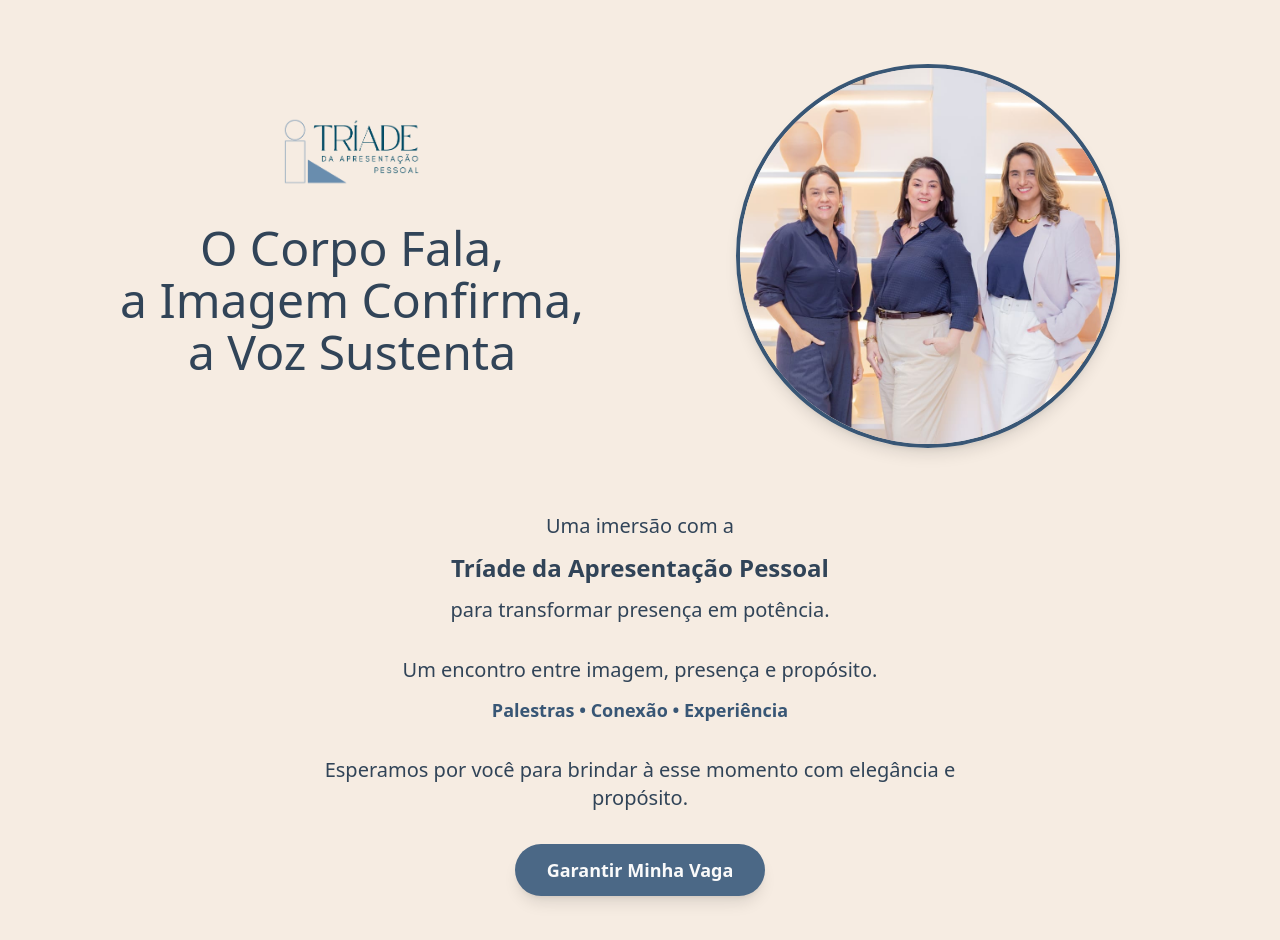
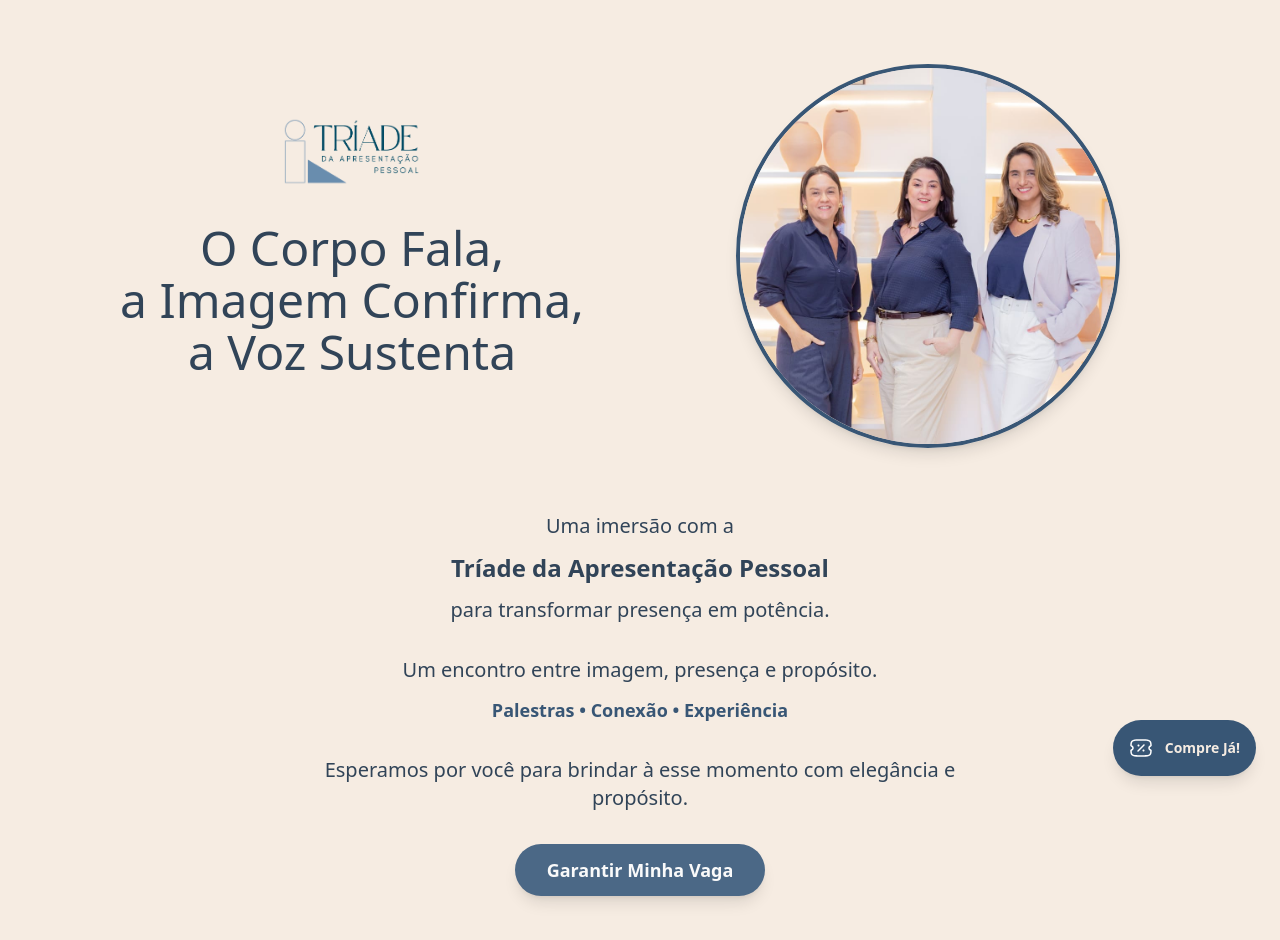
Before and after one commit to kainamf/triade-da-apresentacao-pessoal, a React (Create React App) app: page / in a window 1280 px wide. Shown: the top 940 px of the page. Built offline with nearby package versions, Linux system fonts and the light colour scheme.

Commit message:
feat: Add EventButton component and integrate ticket SVG icon for event purchase refactor: Remove WhatsAppButton component and clean up constants

```diff
--- a/src/App.tsx
+++ b/src/App.tsx
@@ -4,6 +4,7 @@
 import Target from './components/Target';
 import Footer from './components/Footer';
 import Venue from './components/Venue';
+import EventButton from './components/EventButton';
 
 function App() {
 
@@ -27,6 +28,7 @@
       <Venue />
 
       <Footer />
+      <EventButton />
     </div>
   );
 }
--- /dev/null
+++ b/src/components/EventButton.tsx
@@ -0,0 +1,23 @@
+import { EVENT_LINK } from '../constants';
+
+
+function EventButton() {
+    return (
+        <div className="fixed bottom-6 right-2 sm:right-6 z-50">
+            <a
+                href={EVENT_LINK}
+                target="_blank"
+                className="bg-secondary-500 hover:bg-secondary-700 text-primary-100 p-3 sm:p-4 rounded-full shadow-lg transition-all transform hover:scale-110 flex items-center gap-2 sm:gap-3 max-w-xs sm:max-w-none"
+            >
+                <span className="flex items-center justify-center" style={{ width: 24, height: 24 }}>
+                    <img src="/assets/icons/ticket.svg" alt="Ticket" width={24} height={24} />
+                </span>
+                <div className="flex flex-col sm:flex-row sm:items-center gap-1 sm:gap-2">
+                    <span className="font-semibold text-xs sm:text-sm">Compre Já!</span>
+                </div>
+            </a>
+        </div>
+    );
+}
+
+export default EventButton;
--- a/src/components/WhatsAppButton.tsx
+++ /dev/null
@@ -1,21 +0,0 @@
-import { WHATSAPP_LINK } from '../constants';
-
-
-function WhatsAppButton() {
-    return (
-        <div className="fixed bottom-6 right-2 sm:right-6 z-50">
-            <a
-                href={WHATSAPP_LINK}
-                target="_blank"
-                className="bg-primary-500 hover:bg-primary-700 text-font p-4 rounded-full shadow-lg transition-all transform hover:scale-110 flex items-center gap-3"
-            >
-                <span className="flex items-center justify-center" style={{ width: 24, height: 24 }}>
-                    <img src="/assets/icons/whatsapp.svg" alt="WhatsApp" width={24} height={24} />
-                </span>
-                <span className="hidden sm:inline font-semibold text-background px-2 rounded">WhatsApp</span>
-            </a>
-        </div>
-    );
-}
-
-export default WhatsAppButton;
--- a/src/constants.ts
+++ b/src/constants.ts
@@ -1,11 +1,6 @@
 // Informações centralizadas para uso nos componentes
-export const PHONE = '';
-export const EMAIL = '';
-export const ADDRESS = '';
-export const WHATSAPP_LINK = '';
 export const INSTAGRAM_LINK = 'https://www.instagram.com/triadedaapresentacaopessoal';
-export const LINKEDIN_LINK = '';
-export const FACEBOOK_LINK = '';
+export const EVENT_LINK = 'https://www.uticket.com.br/event/01L8TUOAOJX9L4';
 
 // Informações das consultoras da Tríade
 export const BRUNA_INFO = {
```
Also changed, not shown: public/assets/icons/ticket.svg (added).
